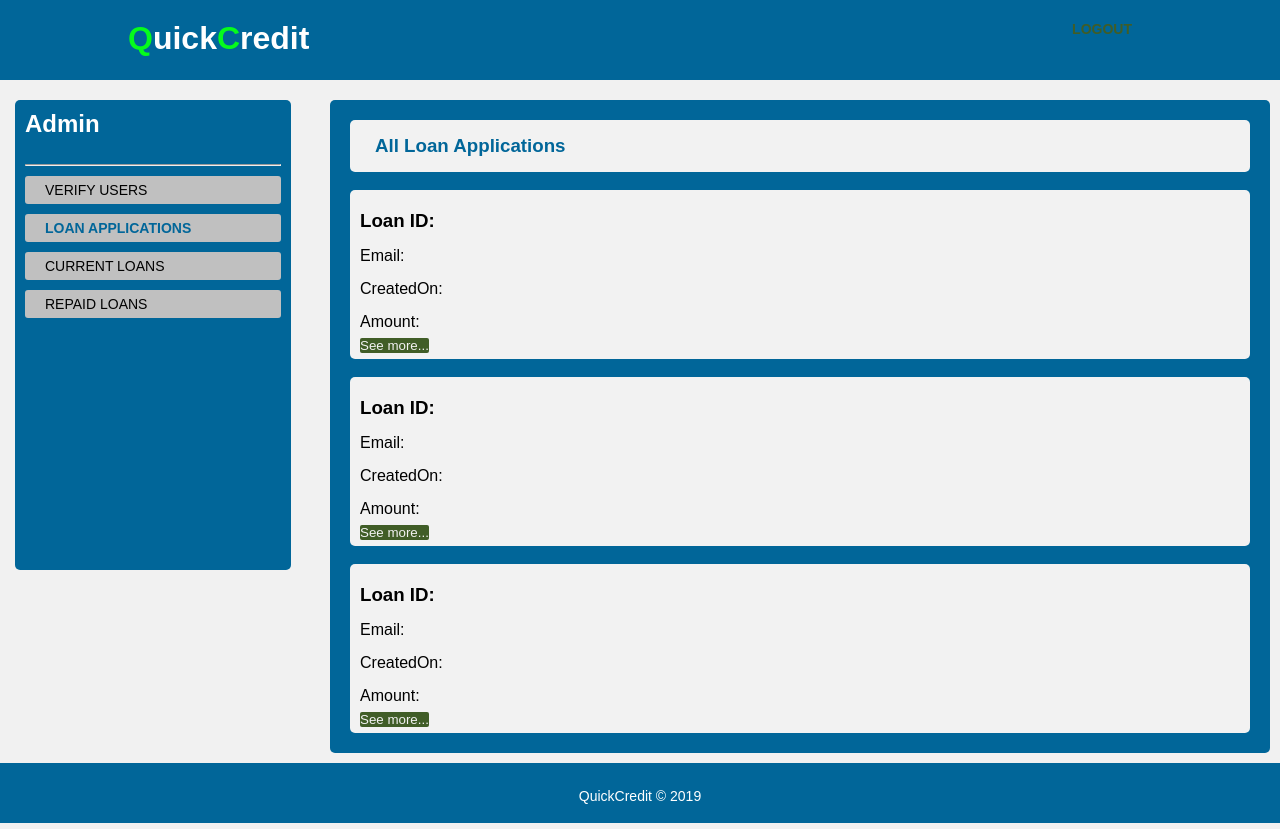
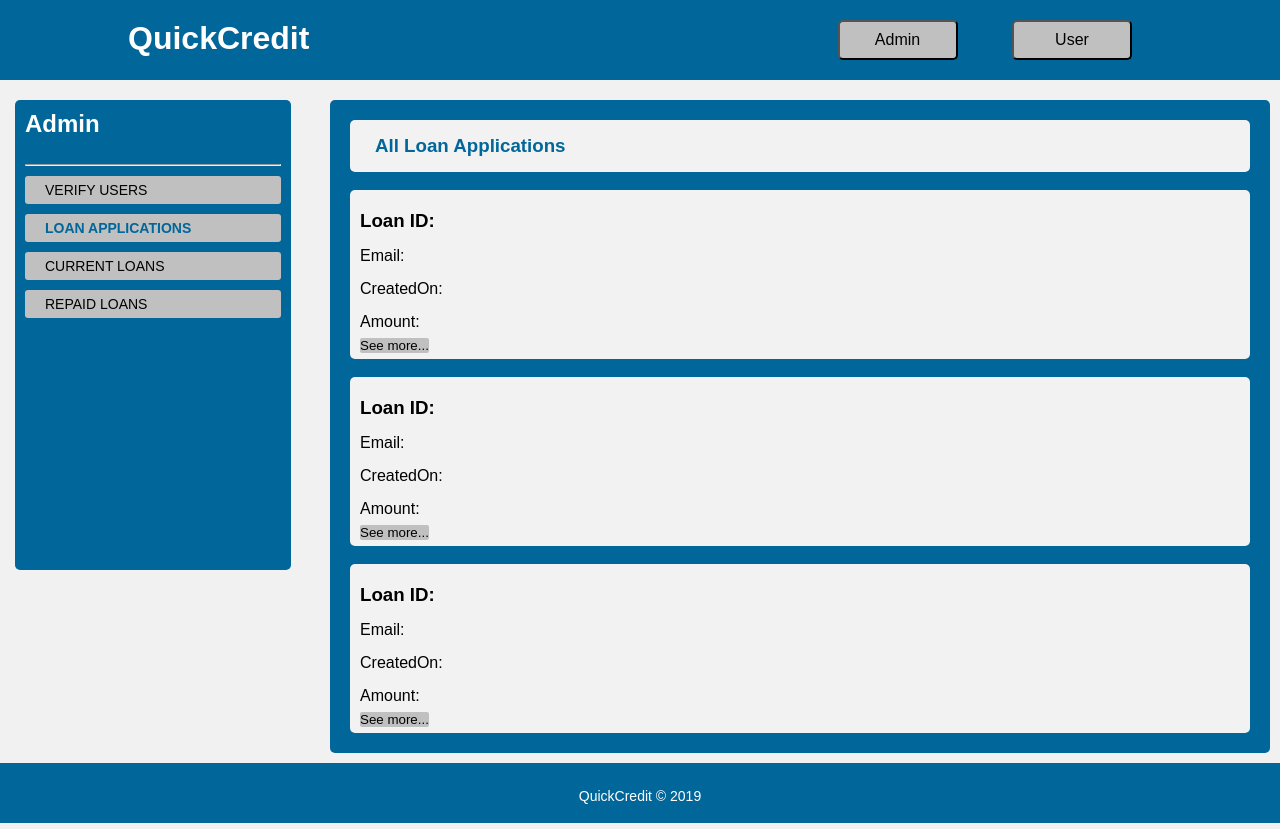
Before and after one commit to muheebolakunle/Quick_credit, a website: page UI/adminallloanapplications.html in a window 1280 px wide. Drawn offline with Linux system fonts and the light colour scheme.

```diff
--- a/UI/adminallloanapplications.html
+++ b/UI/adminallloanapplications.html
@@ -12,11 +12,12 @@
         <header>
             <div class="container">
                 <div id="branding">
-                    <h1><span class="highlight">Q</span>uick<span class="highlight">C</span>redit</h1>
+                    <h1>QuickCredit</h1>
                 </div>
                 <nav>
                     <ul>
-                        <li class="highlight"><a href="login.html">Logout</a></li>
+                        <li class="highlight"><a href="adminverifyuser.html"><button id="get-started" type="submit" class="" >Admin</button></a></li>
+                        <li class="highlight"><a href="loanapplication.html"><button id="get-started" type="submit" class="" >User</button></a></li>
                     </ul>
                 </nav>
             </div>
--- a/UI/style.css
+++ b/UI/style.css
@@ -300,15 +300,15 @@
   }
   .loan-container .loan-area small a{
     margin-bottom: 50px;
-    background: #405d27;
-    color: #f2f2f2;
+    background: #C0C0C0;
+    color: #000000;
     border-radius: 2px;
     cursor: pointer;
   }
 
   .loan-container .loan-area small a:hover{
     color: #000000;
-    background: #05ff1afa;
+    background: #ffffff;
   }
 
   #testing{
```
